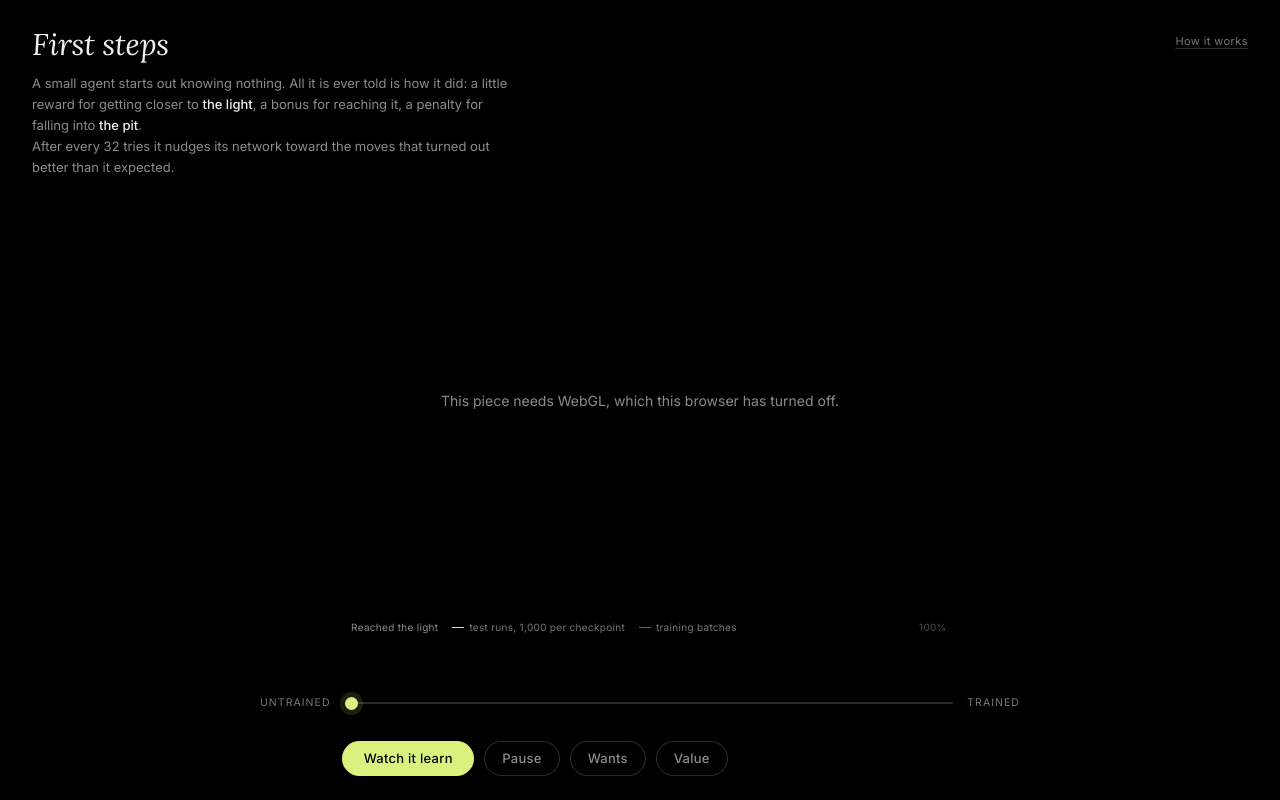
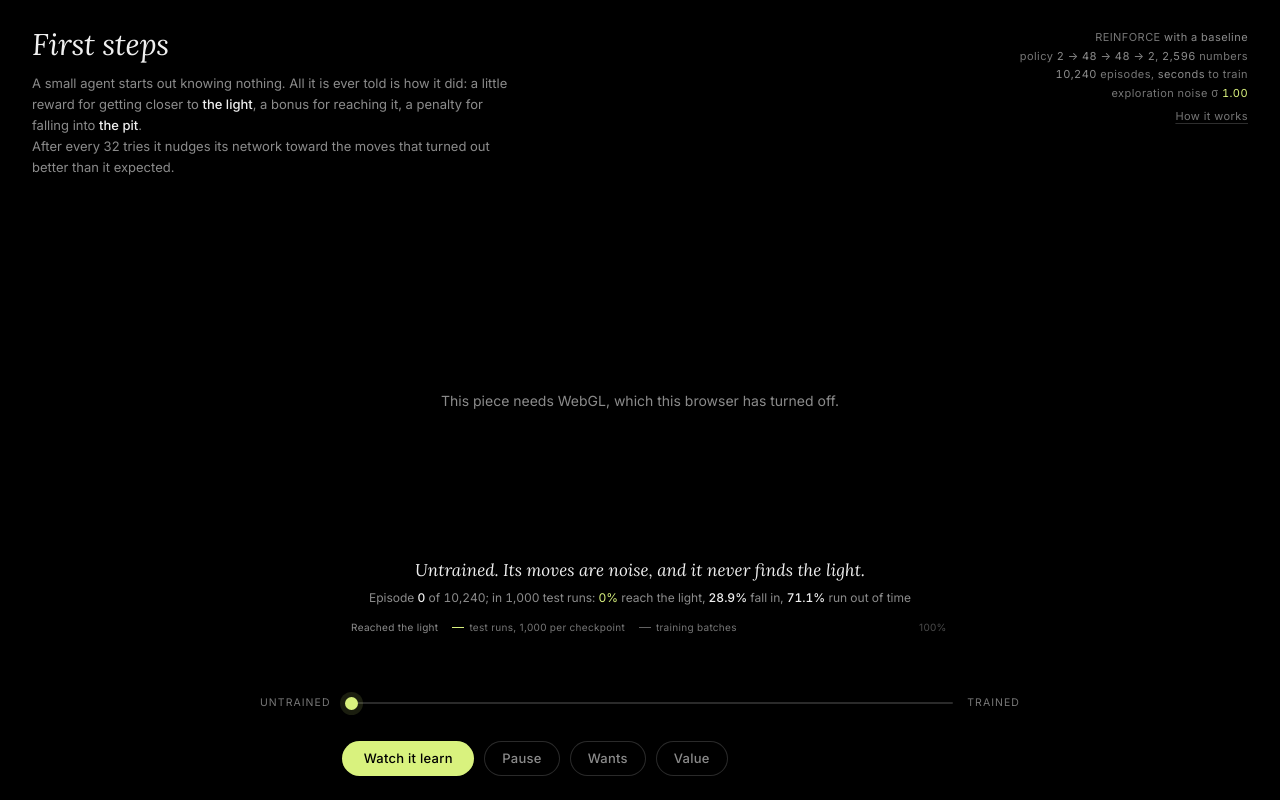
Before and after one commit to joezgao/first-steps, a plain HTML site: page first-steps.html in a window 1280 px wide. Drawn offline with nearby package versions, Linux system fonts and the light colour scheme.

Commit message:
Prefill dock note, stats and meta with the first render so the dock does not jump when data arrives
Throttled CLS (Slow 4G + 4x CPU): 1280 0.0405 -> 0.0006, 390 0.0583 -> 0.0077.

Co-Authored-By: Claude Opus 5.5 <noreply@anthropic.com>

```diff
--- a/first-steps.html
+++ b/first-steps.html
@@ -205,7 +205,7 @@ button{font:500 13px/1 var(--sans);letter-spacing:.02em;border:0;border-radius:9
       <span class="wide">Slide through its training and watch clumsy turn into skilled. Every creature here is the real policy, running live.</span>
     </p>
   </div>
-  <div class="meta"><div id="meta"></div><button class="made" id="made" aria-expanded="false" aria-controls="panel">How it works</button></div>
+  <div class="meta"><div id="meta"><div>REINFORCE <span>with a baseline</span></div><div class="wide">policy <span>2 → 48 → 48 → 2</span>, <span>2,596</span> numbers</div><div class="wide"><span>10,240</span> episodes, <span>seconds</span> to train</div><div>exploration noise σ <span class="acc">1.00</span></div></div><button class="made" id="made" aria-expanded="false" aria-controls="panel">How it works</button></div>
 </header>
 
 <div class="panel" id="panel" role="dialog" aria-modal="false" aria-labelledby="panel-h">
@@ -217,8 +217,8 @@ button{font:500 13px/1 var(--sans);letter-spacing:.02em;border:0;border-radius:9
 
 <div class="dock">
   <div class="story">
-    <p class="note" id="note" aria-live="polite"></p>
-    <p class="stats" id="stats"></p>
+    <p class="note" id="note" aria-live="polite">Untrained. Its moves are noise, and it never finds the light.</p>
+    <p class="stats" id="stats">Episode <b>0</b><span class="wide"> of 10,240</span>; <span class="wide">in </span>1,000 test runs: <span class="acc">0%</span> reach the light, <b>28.9%</b> fall in, <b>71.1%</b> run out of time</p>
   </div>
   <div class="scrub">
     <span class="end">Untrained</span>
```
